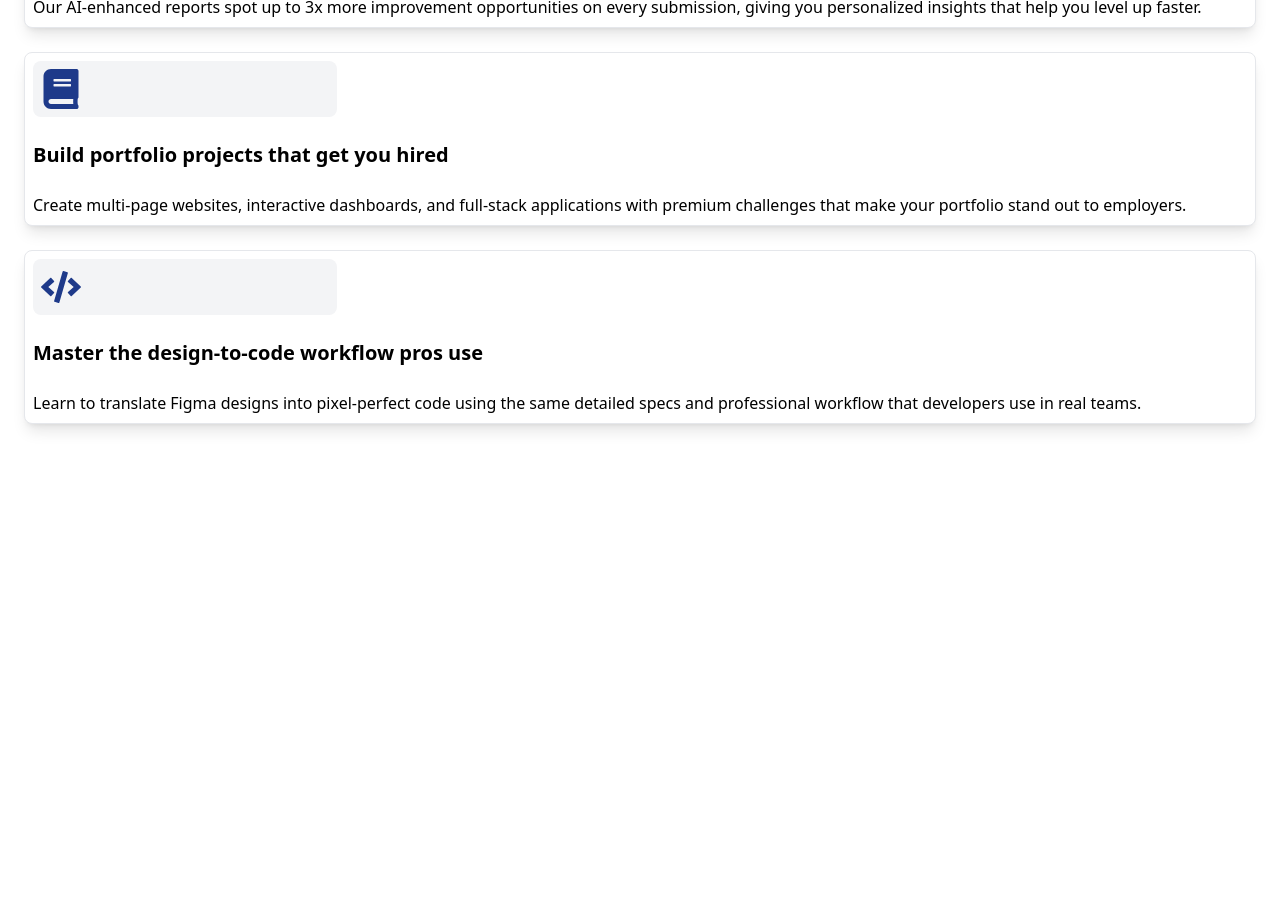
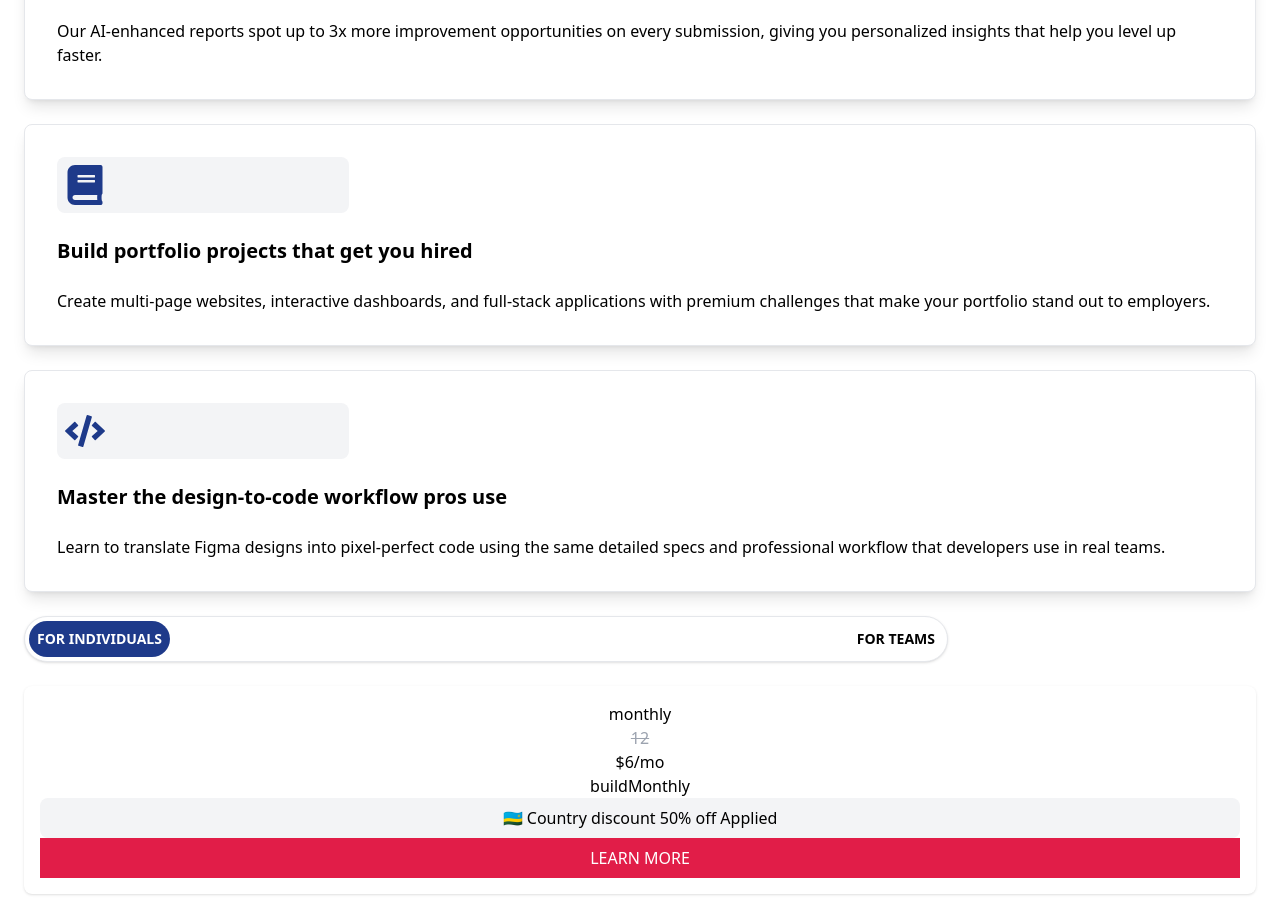
Before and after one commit to karma-code85/frontend-mentor-dashboard-with-full-functionl, a React (Create React App) app: page / in a window 1280 px wide. Shown: the part 8680-9598 px from the top of the page. Before the commit the page ends 9128 px from the top, so only its background shows below. Built offline with nearby package versions, Linux system fonts and the light colour scheme.

Commit message:
history payment

```diff
--- a/src/App.jsx
+++ b/src/App.jsx
@@ -6,6 +6,8 @@ import Company from "./components/CompanyAddress";
 import SummaryDeailes from "./components/SummaryDetails";
 import DeveloperLikeFrontend from "./components/DevelperLikeFrontend";
 import FastTrack from "./components/FastTrackPro";
+import Payment from "./components/paymentSubscrbation";
+
 
 
 
@@ -123,8 +125,22 @@ export default function App(){
         title={"Master the design-to-code workflow pros use"}
         paragraph={"Learn to translate Figma designs into pixel-perfect code using the same detailed specs and professional workflow that developers use in real teams."}
         />
+      </div>
+      <div className="rounded-full p-1 w-[75%] flex items-center bg-white shadow border w-sm justify-between text-sm ">
+        <button className="bg-blue-900 text-white font-bold rounded-full p-2">
+          FOR INDIVIDUALS
+        </button>
+        <button className="p-2 font-bold items-start">
+          FOR TEAMS
+        </button>
+      </div>
+      <Payment
+      subDate={"monthly"}
+      deletedDate={12}
+      datePerMonth={6}
+      describtion={"buildMonthly"}
 
-      </div>
+      />
       </div>
 
     </div>
--- a/src/components/FastTrackPro.jsx
+++ b/src/components/FastTrackPro.jsx
@@ -1,6 +1,6 @@
 export default function FastTrack({icon, title, paragraph}){
   return(
-    <div className="p-2 bg-white shadow-lg rounded-lg border space-y-6 ">
+    <div className="p-8 bg-white shadow-lg rounded-lg border space-y-6 ">
       <div className="p-2 rounded-lg bg-gray-100 text-blue-900 w-1/4 text-center">{icon}</div>
       <h1 className="text-xl font-semibold">{title}</h1>
       <p>{paragraph}</p>
--- /dev/null
+++ b/src/components/paymentSubscrbation.jsx
@@ -0,0 +1,23 @@
+export default function Payment({subDate, deletedDate, datePerMonth, describtion ,listVal}){
+  return(
+    <div className="bg-white rounded-lg shadow p-4 text-center">
+      <p>{subDate}</p>
+      <p className="text-gray-400"><del>{deletedDate}</del></p>
+      <h1>${datePerMonth}/mo</h1>
+      <p>{describtion}</p>
+      <div className="rounded-lg bg-gray-100 p-2 ">
+        🇷🇼 Country discount <span>50% off </span><span>Applied</span>
+      </div>
+      <button className="bg-rose-600 text-white text-center p-2 w-full">LEARN MORE</button>
+      {/* <ul>
+        {listVal.map((val)=>(
+          <div>
+            <li key={val}>{val}</li>
+          </div>
+        ))}
+      </ul> */}
+
+
+    </div>
+  )
+}
```
